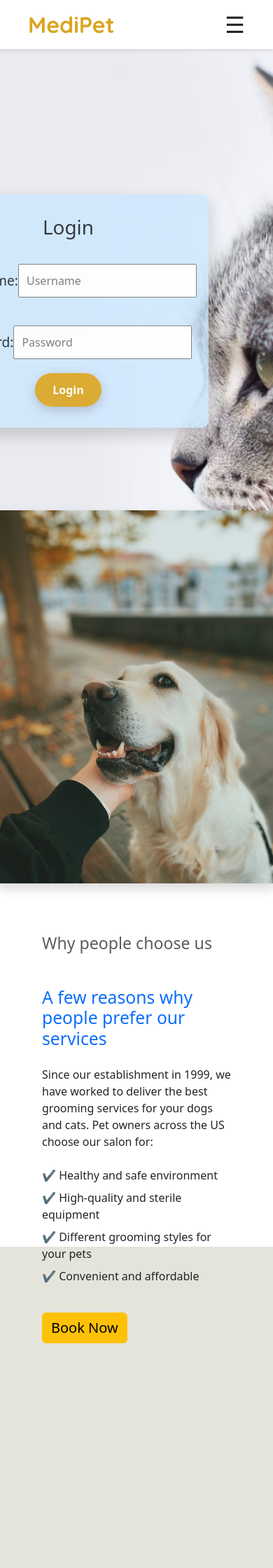
After one commit to karlcyrus/reservation-system, a PHP site: page /test.html in a window 390 px wide. The commit adds this page. Shown: the top 2240 px of the page at 70% size. Run offline with PHP 8.4, Linux system fonts and the light colour scheme.

Commit message:
Added a js file for design flow. Makes the homepage more responsive

```diff
--- /dev/null
+++ b/script.js
@@ -0,0 +1,10 @@
+document.addEventListener('DOMContentLoaded', function() {
+    const menuToggle = document.querySelector('.menu-toggle');
+    const navLinks = document.querySelector('.custom-nav-links');
+
+    if (menuToggle && navLinks) {
+        menuToggle.addEventListener('click', () => {
+            navLinks.classList.toggle('show');
+        });
+    }
+});
--- a/style.css
+++ b/style.css
@@ -5,26 +5,29 @@ body{
 }
 
 .hp_background{
-    background: url("./Images/pethomepage.jpg");
+    background: url("./Images/cat-hp.avif");
     background-size: cover;
     background-position: center;
     background-repeat: no-repeat;
     height: 100vh;
     width: 100vw;
     position: relative;
+    z-index: 1;
 }
 
-.navbar {
+.custom-navbar {
     display: flex;
     justify-content: center;
     align-items: center;
     background-color: white;
-    padding: 10px 40px;
+    padding: 0 40px;
+    height: 70px;
     box-shadow: 0 2px 5px rgba(0, 0, 0, 0.1);
     position: relative;
+    z-index: 1000;
 }
 
-.navbar .logo {
+.custom-navbar .logo {
     font-family: 'Quicksand', sans-serif;
     font-size: 2rem;
     font-weight: bold;
@@ -33,19 +36,28 @@ body{
     color: #DAA520;
 }
 
-.navbar .nav-links {
-    display: flex;
-    gap: 2rem;
-}
-
-.navbar .nav-links a {
+.custom-navbar .custom-nav-links a {
     text-decoration: none;
     color: #333;
     font-size: 1.3rem;
 }
 
-.navbar .nav-links a:hover {
+.custom-navbar .custom-nav-links a:hover {
     color: #007BFF;
+}
+
+.menu-toggle {
+    display: none;
+    font-size: 2rem;
+    cursor: pointer;
+    position: absolute;
+    right: 40px;
+}
+
+section {
+    height: 100vh;
+    width: 100%;
+    margin-bottom: 3%;
 }
 
 h1{
@@ -57,8 +69,8 @@ h1{
     padding: 30px;
     background-color: rgba(200, 230, 255, 0.8); /* soft pastel blue */
     position: absolute;
-    top: 50%;
-    left: 75%;
+    top: 45%;
+    left: 25%;
     transform: translate(-50%, -50%);
     box-shadow: 0 10px 25px rgba(0, 0, 0, 0.2);
     border-radius: 10px;
@@ -117,3 +129,37 @@ input[type="submit"]{
     transform: translateY(-3px);
     box-shadow: 0 8px 20px rgba(0, 0, 0, 0.3);
 }
+
+@media (min-width: 769px) {
+    .custom-nav-links {
+        display: flex;
+        gap: 2rem;
+    }
+}
+
+@media (max-width: 768px) {
+    .custom-navbar {
+        justify-content: space-between;
+    }
+
+    .custom-nav-links {
+        display: none;
+        flex-direction: column;
+        background-color: white;
+        position: absolute;
+        top: 60px;
+        right: 40px;
+        width: 200px;
+        padding: 20px;
+        box-shadow: 0 2px 5px rgba(0,0,0,0.3);
+        border-radius: 10px;
+    }
+
+    .custom-nav-links.show {
+        display: flex;
+    }
+
+    .menu-toggle {
+        display: block;
+    }
+}
--- /dev/null
+++ b/test.html
@@ -0,0 +1,69 @@
+<!DOCTYPE html>
+<html lang="en">
+<head>
+    <meta charset="UTF-8">
+    <meta name="viewport" content="width=device-width, initial-scale=1.0">
+    <link rel="stylesheet" href="style.css">
+    <link href="https://fonts.googleapis.com/css2?family=Quicksand:wght@500;700&display=swap" rel="stylesheet">
+    <link href="https://cdn.jsdelivr.net/npm/bootstrap@5.3.0/dist/css/bootstrap.min.css" rel="stylesheet">
+</head>
+<body>
+    <div class="custom-navbar">
+    <div class="logo">MediPet</div>
+    <div class="menu-toggle">&#9776;</div> <!-- burger icon -->
+        <div class="custom-nav-links">
+            <a href="#">Home</a>
+            <a href="#">Service</a>
+            <a href="#">About Us</a>
+        </div>
+    </div>
+    <div class="hp_background">
+        <section>
+            <div class="form_container">
+                <h1>Login</h1>
+                <?php if (!empty($error)): ?>
+                    <p style="color: red; text-align: center;"><?= htmlspecialchars($error) ?></p>
+                <?php endif; ?>
+                <form method="POST" action="">
+                    <div class="form_input">
+                        <label for="username">Username:</label>
+                        <input type="text" name="username" id="username" required placeholder="Username">
+                    </div>
+
+                    <div class="form_input">
+                        <label for="password">Password:</label>
+                        <input type="password" name="password" id="password" required placeholder="Password">
+                    </div>
+
+                    <button type="submit" class="login_button">Login</button>
+                </form>
+            </div>
+        </section>
+        <section id="about-us" class="d-flex align-items-center py-5" style="background: #ffffff;">
+            <div class="container d-flex flex-column flex-lg-row align-items-center justify-content-between">
+                <div class="mb-4 mb-lg-0">
+                    <img src="Images/pic-dog.jpg" class="img-fluid rounded shadow" style="max-width: 400px;" alt="Dog">
+                </div>
+                <div class="ml-lg-5 p-5">
+                    <h3 class="text-muted mb-5">Why people choose us</h3>
+                    <h2 class="text-primary mb-4">A few reasons why people prefer our services</h2>
+                    <p class="mb-4">Since our establishment in 1999, we have worked to deliver the best grooming services for your dogs and cats. Pet owners across the US choose our salon for:</p>
+                    <ul class="list-unstyled">
+                        <li class="mb-2">✔ Healthy and safe environment</li>
+                        <li class="mb-2">✔ High-quality and sterile equipment</li>
+                        <li class="mb-2">✔ Different grooming styles for your pets</li>
+                        <li>✔ Convenient and affordable</li>
+                    </ul>
+                    <a href="#" class="btn btn-warning mt-4 fs-5">Book Now</a>
+                </div>
+            </div>
+        </section>
+        <section style="background: rgb(229, 228, 219)">
+
+        </section>
+    </div>
+
+
+<script src="script.js"></script>
+</body>
+</html>
```
Also changed, not shown: index.php (+31 -3 lines), Images/cat-hp.avif (added), Images/dog-pic.jpg (added), Images/pic-dog.jpg (added).
